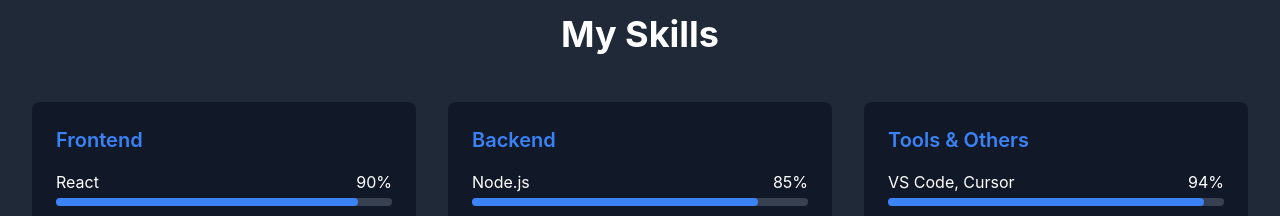
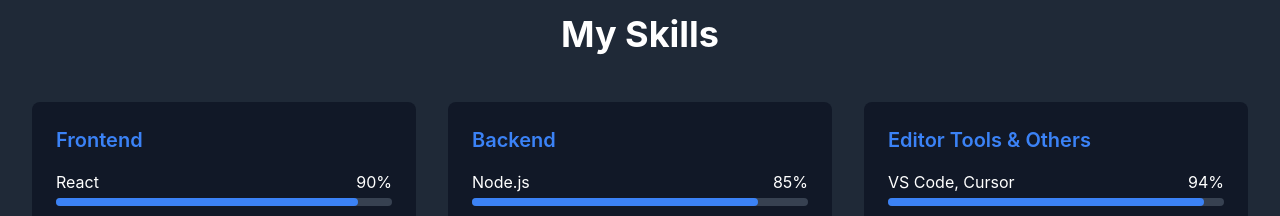
Before and after one commit to shubham142002/portfolio, a React (Vite) app: page / in a window 1280 px wide. Shown: the part 1620-1836 px from the top of the page. Built offline with nearby package versions, Linux system fonts and the light colour scheme.

Commit message:
Update Skills component: rename category to 'Editor Tools & Others'

```diff
--- a/src/components/Skills.jsx
+++ b/src/components/Skills.jsx
@@ -34,7 +34,7 @@
       ]
     },
     {
-      category: "Tools & Others",
+      category: "Editor Tools & Others",
       technologies: [
         { name: "VS Code, Cursor", level: 94 },
         { name: "GitHub", level: 90 },
```
